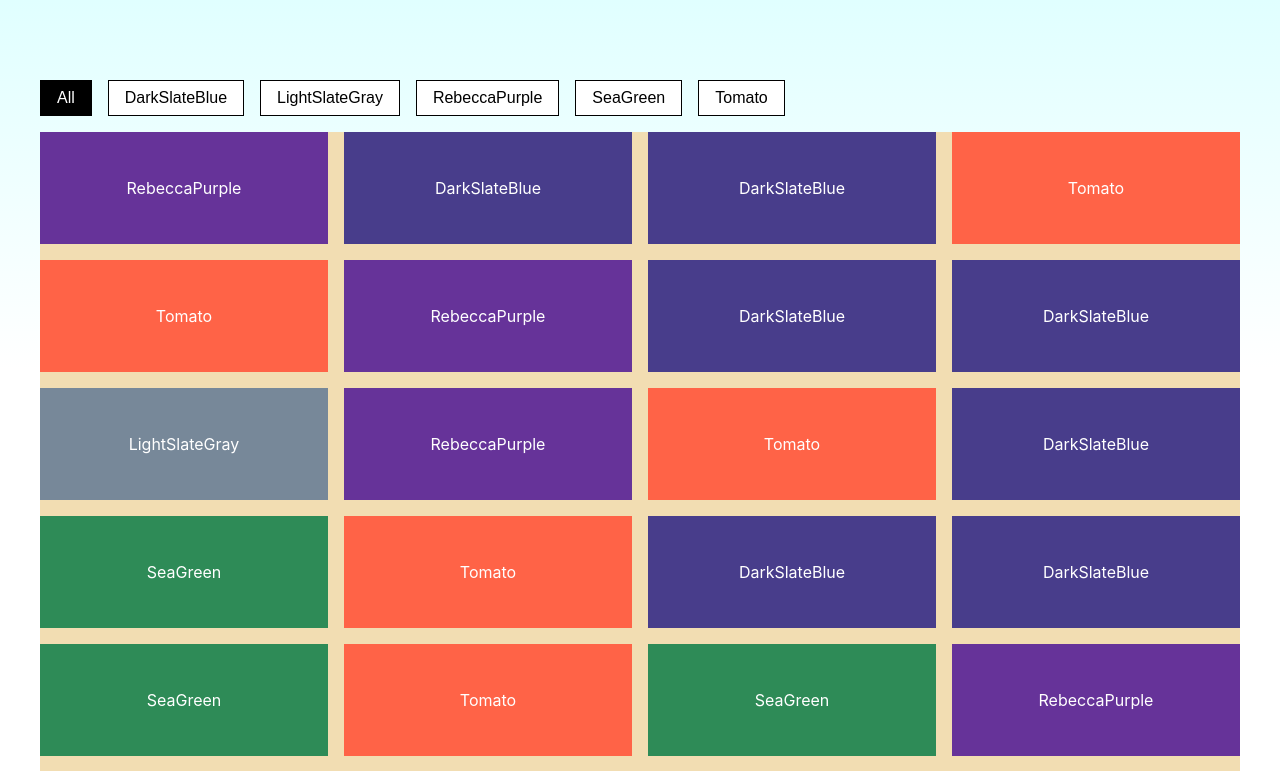
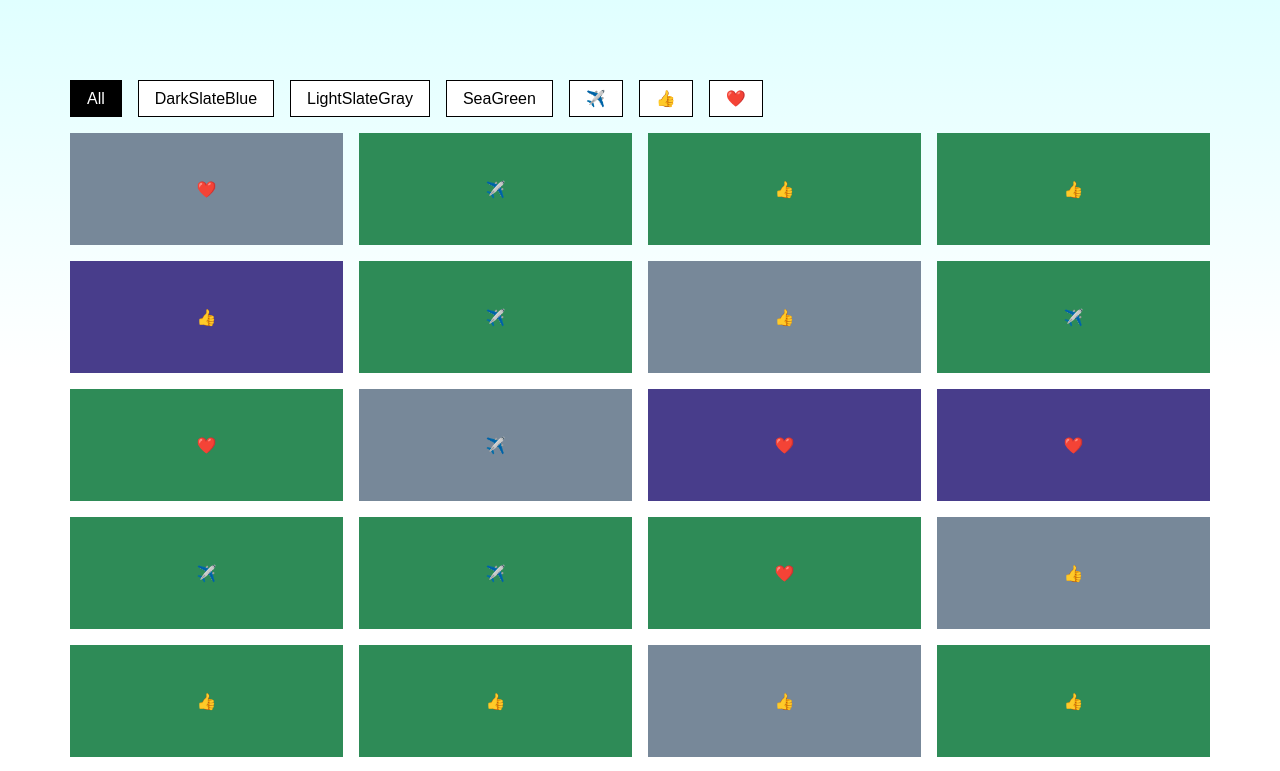
Before and after one commit to joshreisner/animated-container, a React (Create React App) app: page / in a window 1280 px wide. Shown: the top 771 px of the page. Built offline with nearby package versions, Linux system fonts and the light colour scheme.

Commit message:
things are a mess

```diff
--- a/src/AnimatedGrid.tsx
+++ b/src/AnimatedGrid.tsx
@@ -1,4 +1,4 @@
-import { useEffect, useRef, useState } from "react";
+import { useEffect, useRef, useState, cloneElement } from "react";
 
 import { grid, shadowGrid } from "./AnimatedGrid.css";
 
@@ -6,6 +6,15 @@ type AnimatedGridProps = {
   animationTime?: number;
   gap?: string;
   children: JSX.Element[];
+};
+
+type Lookup = {
+  [id: string]: {
+    height: number;
+    width: number;
+    top: number;
+    left: number;
+  };
 };
 
 export default function AnimatedGrid({
@@ -18,6 +27,7 @@ export default function AnimatedGrid({
 
   const animationEnd = useRef<NodeJS.Timeout | null>(null);
   const shadowRef = useRef<HTMLDivElement | null>(null);
+  const childrenRef = useRef<Lookup>({});
 
   //watch children for changes
   useEffect(() => {
@@ -37,6 +47,11 @@ export default function AnimatedGrid({
 
     //new height
     setHeight(shadowRef.current?.getBoundingClientRect().height);
+
+    Object.keys(childrenRef.current).forEach((child) => {
+      console.log(child);
+      //console.log(childrenRef.current[child].getBoundingClientRect());
+    });
 
     console.log(
       [
@@ -67,7 +82,15 @@ export default function AnimatedGrid({
       {buffer}
       {buffer && (
         <div style={{ ...shadowGrid, gap }} ref={shadowRef}>
-          {children}
+          {children.map((child) =>
+            cloneElement(child, {
+              ref: (ref: HTMLDivElement) => {
+                if (child.key) {
+                  childrenRef.current[child.key] = ref.getBoundingClientRect();
+                }
+              },
+            })
+          )}
         </div>
       )}
     </div>
--- a/src/App.data.ts
+++ b/src/App.data.ts
@@ -1,14 +1,11 @@
 export const all = "All";
 
-export const colors = [
-  "DarkSlateBlue",
-  "LightSlateGray",
-  "RebeccaPurple",
-  "SeaGreen",
-  "Tomato",
-];
+export const colors = ["DarkSlateBlue", "LightSlateGray", "SeaGreen"];
+
+export const values = ["✈️", "👍", "❤️"];
 
 export const data = [...Array(40)].map(() => ({
   id: Math.random().toString(36).slice(2),
   color: colors[Math.floor(Math.random() * colors.length)],
+  value: values[Math.floor(Math.random() * values.length)],
 }));
--- a/src/App.styles.ts
+++ b/src/App.styles.ts
@@ -3,12 +3,28 @@ import styled from "styled-components";
 export const Container = styled.div`
   display: grid;
   gap: 1rem;
-  margin: 5rem auto;
-  max-width: 75rem;
+  margin: 1rem auto;
+  @media (min-width: 768px) {
+    margin: 2rem auto;
+    max-width: 720px;
+  }
+  @media (min-width: 992px) {
+    margin: 3rem auto;
+    max-width: 960px;
+  }
+  @media (min-width: 1200px) {
+    margin: 4rem auto;
+    max-width: 1140px;
+  }
+  @media (min-width: 1400px) {
+    margin: 5rem auto;
+    max-width: 1320px;
+  }
 `;
 
 export const Filter = styled.nav`
   display: flex;
+  flex-wrap: wrap;
   gap: 1rem;
   button {
     background-color: white;
@@ -24,11 +40,39 @@ export const Filter = styled.nav`
   }
 `;
 
-export const Item = styled.div`
+export const Grid = styled.div`
+  display: grid;
+  gap: 1rem;
+  @media (min-width: 768px) {
+    grid-template-columns: repeat(2, 1fr);
+  }
+  @media (min-width: 992px) {
+    grid-template-columns: repeat(3, 1fr);
+  }
+  @media (min-width: 1200px) {
+    grid-template-columns: repeat(4, 1fr);
+  }
+  @media (min-width: 1400px) {
+    grid-template-columns: repeat(5, 1fr);
+  }
+`;
+
+export const Item = styled.div<{ animationTime: number }>`
   align-items: center;
   color: white;
   display: flex;
   height: 7rem;
   justify-content: center;
-  width: calc(25% - 0.75rem);
+  &.transitioning {
+    position: absolute;
+    transition: ${({ animationTime }) => animationTime}ms all ease;
+    &.removing {
+      opacity: 0;
+      transform: scale(0);
+    }
+    &.adding {
+      opacity: 1;
+      transform: scale(1);
+    }
+  }
 `;
--- a/src/App.tsx
+++ b/src/App.tsx
@@ -1,34 +1,140 @@
-import { useState } from "react";
+import { useEffect, useRef, useState } from "react";
 
-import AnimatedGrid from "./AnimatedGrid";
-import { Container, Filter, Item } from "./App.styles";
-import { all, colors, data } from "./App.data";
+import { Container, Filter, Grid, Item } from "./App.styles";
+import { all, colors, values, data } from "./App.data";
 
 export default function App() {
   const [selected, setSelected] = useState(all);
+  const [status, setStatus] = useState<{
+    adding: string[];
+    moving: string[];
+    removing: string[];
+    showing: string[];
+    transitioning: boolean;
+  }>({
+    adding: [],
+    moving: [],
+    removing: [],
+    showing: data.map((child) => child.id),
+    transitioning: false,
+  });
+
+  const timer = useRef<NodeJS.Timeout | null>(null);
+  const items = useRef<HTMLDivElement[]>([]);
+  const animationTime: number = 500;
+
+  useEffect(() => {
+    const newIds = data
+      .filter((item) => [all, item.color, item.value].includes(selected))
+      .map((child) => child.id);
+
+    //stop if no changes
+    if (
+      newIds.length === status.showing.length &&
+      status.showing.every((item) => newIds.indexOf(item) > -1)
+    )
+      return;
+
+    const adding = newIds.filter(
+      (childId) => !status.showing.includes(childId)
+    );
+    const moving = newIds.filter((childId) => status.showing.includes(childId));
+    const removing = status.showing.filter(
+      (childId) => !newIds.includes(childId)
+    );
+
+    console.log({
+      adding,
+      moving,
+      removing,
+    });
+
+    setStatus({
+      adding,
+      moving,
+      removing,
+      showing: newIds,
+      transitioning: true,
+    });
+
+    items.current.forEach((item) => {
+      const { height, width, top, left } = item.getBoundingClientRect();
+      item.style.height = `${height}px`;
+      item.style.left = `${left}px`;
+      item.style.top = `${top}px`;
+      item.style.width = `${width}px`;
+    });
+
+    //settimeout
+    if (timer.current) {
+      console.log("clearing the timer in useEffect", timer.current);
+      clearTimeout(timer.current);
+    }
+
+    console.log("setting the timer");
+
+    timer.current = setTimeout(() => {
+      console.log("resetting");
+      items.current.forEach((item) => {
+        item.style.height = "auto";
+        item.style.left = "auto";
+        item.style.top = "auto";
+        item.style.width = "auto";
+      });
+      setStatus({
+        adding: [],
+        moving: [],
+        removing: [],
+        showing: newIds,
+        transitioning: false,
+      });
+    }, animationTime);
+
+    return () => {
+      if (timer.current) {
+        console.log("clearing the timer on useEffect unload", timer.current);
+        clearTimeout(timer.current);
+      }
+    };
+  }, [status, selected]);
 
   return (
     <Container>
       <Filter>
-        {[all, ...colors].map((color, index) => (
+        {[all, ...colors, ...values].map((value, index) => (
           <button
-            className={selected === color ? "selected" : undefined}
+            className={selected === value ? "selected" : undefined}
             key={index}
-            onClick={() => setSelected(color)}
+            onClick={() => setSelected(value)}
           >
-            {color}
+            {value}
           </button>
         ))}
       </Filter>
-      <AnimatedGrid>
-        {data
-          .filter((item) => [all, item.color].includes(selected))
-          .map((item) => (
-            <Item key={item.id} style={{ backgroundColor: item.color }}>
-              {item.color}
-            </Item>
-          ))}
-      </AnimatedGrid>
+      <Grid>
+        {data.map((item, index) => (
+          <Item
+            animationTime={animationTime}
+            key={item.id}
+            style={{ backgroundColor: item.color }}
+            className={cx({
+              adding: status.adding.includes(item.id),
+              moving: status.moving.includes(item.id),
+              removing: status.adding.includes(item.id),
+              transitioning: status.transitioning,
+            })}
+            ref={(el: HTMLDivElement) => (items.current[index] = el)}
+          >
+            {item.value}
+          </Item>
+        ))}
+      </Grid>
     </Container>
   );
 }
+
+function cx(obj: Record<string, boolean>) {
+  return Object.keys(obj)
+    .filter((key) => !!obj[key])
+    .join(" ");
+}
--- a/src/index.css
+++ b/src/index.css
@@ -3,6 +3,7 @@ body {
   background: linear-gradient(0deg, white 0%, white 75%, LightCyan 100%);
   background-repeat: no-repeat;
   margin: 0;
+  padding: 1rem;
   font-family: -apple-system, BlinkMacSystemFont, 'Segoe UI', 'Roboto', 'Oxygen',
     'Ubuntu', 'Cantarell', 'Fira Sans', 'Droid Sans', 'Helvetica Neue',
     sans-serif;
```
Also changed, not shown: 1 other file (tests, documents, lock files or other folders).
